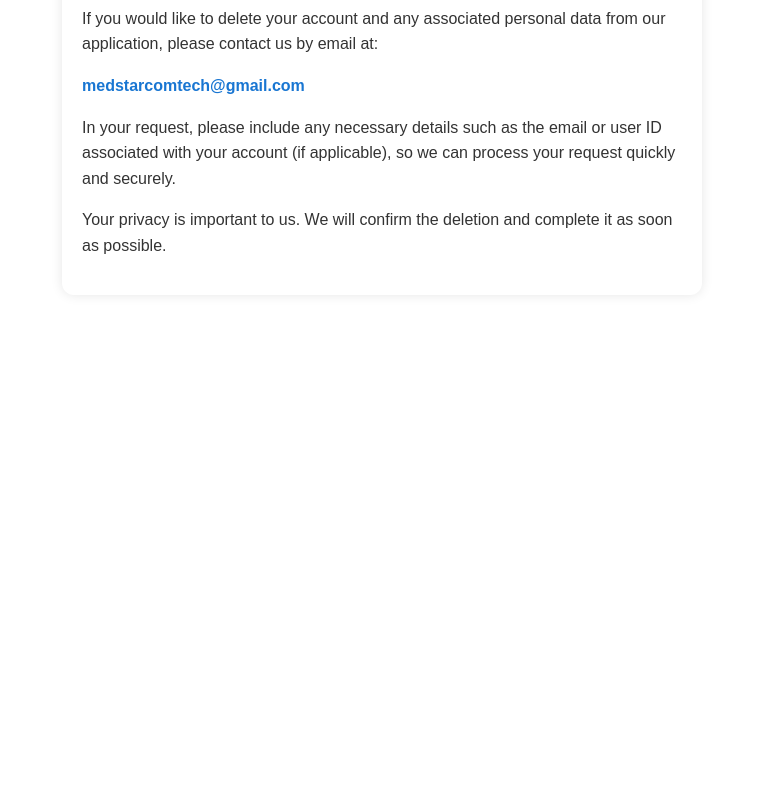
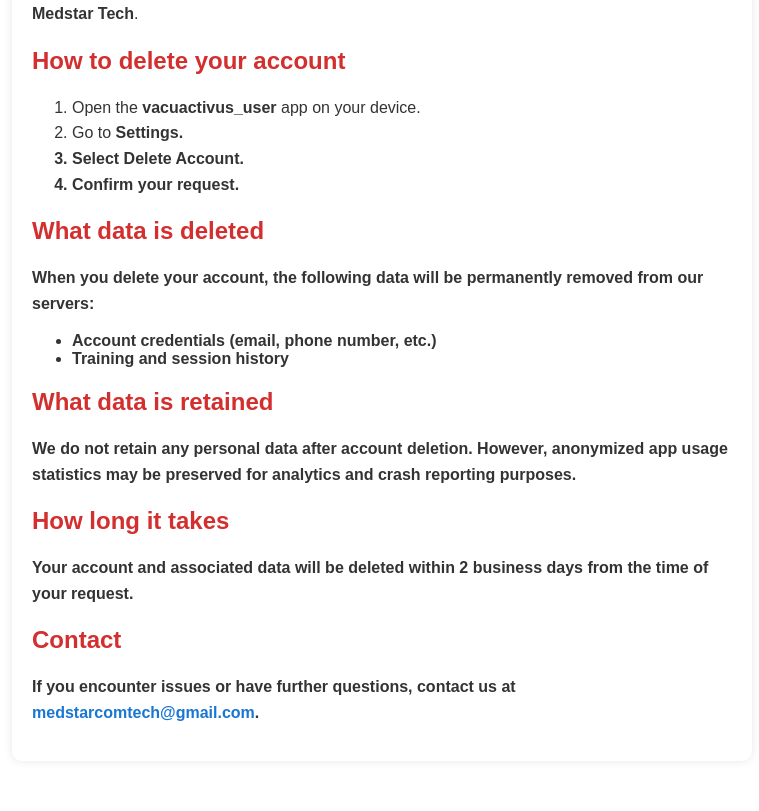
Before and after one commit to Medstartech/account-deletion-page, a plain HTML site: page index.html in a window 1280 px wide. Shown: the part 174-985 px from the top of the page, without its empty margins (258-1017 px from the left). Before the commit the page ends 800 px from the top, so only its background shows below. Drawn offline with Linux system fonts and the light colour scheme.

Commit message:
Update index.html

```diff
--- a/index.html
+++ b/index.html
@@ -1,25 +1,25 @@
 <!DOCTYPE html>
 <html lang="en">
 <head>
-  <meta charset="UTF-8">
-  <meta name="viewport" content="width=device-width, initial-scale=1">
-  <title>Account Deletion Request</title>
+  <meta charset="UTF-8" />
+  <meta name="viewport" content="width=device-width, initial-scale=1" />
+  <title>Account Deletion - vacuactivus_user</title>
   <style>
     body {
       font-family: sans-serif;
-      background-color: #f9f9f9;
+      background: #f9f9f9;
       color: #333;
-      max-width: 600px;
-      margin: 80px auto;
+      max-width: 700px;
+      margin: 50px auto;
       padding: 20px;
-      box-shadow: 0 0 12px rgba(0,0,0,0.1);
-      border-radius: 12px;
-      background: white;
+      background-color: white;
+      border-radius: 10px;
+      box-shadow: 0 0 10px rgba(0,0,0,0.1);
     }
-    h1 {
+    h1, h2 {
       color: #d32f2f;
     }
-    p {
+    ol, p {
       line-height: 1.6;
     }
     a {
@@ -30,15 +30,33 @@
 </head>
 <body>
 
-  <h1>Request Account Deletion</h1>
+  <h1>Account Deletion - vacuactivus_user</h1>
 
-  <p>If you would like to delete your account and any associated personal data from our application, please contact us by email at:</p>
+  <p>This page explains how to request account deletion for the <strong>vacuactivus_user</strong> app, developed by <strong>Medstar Tech</strong>.</p>
 
-  <p><strong><a href="mailto:medstarcomtech@gmail.com">medstarcomtech@gmail.com</a></strong></p>
+  <h2>How to delete your account</h2>
+  <ol>
+    <li>Open the <strong>vacuactivus_user</strong> app on your device.</li>
+    <li>Go to <strong>Settings.</li>
+    <li>Select <strong>Delete Account</strong>.</li>
+    <li>Confirm your request.</li>
+  </ol>
 
-  <p>In your request, please include any necessary details such as the email or user ID associated with your account (if applicable), so we can process your request quickly and securely.</p>
+  <h2>What data is deleted</h2>
+  <p>When you delete your account, the following data will be permanently removed from our servers:</p>
+  <ul>
+    <li>Account credentials (email, phone number, etc.)</li>
+    <li>Training and session history</li>
+  </ul>
 
-  <p>Your privacy is important to us. We will confirm the deletion and complete it as soon as possible.</p>
+  <h2>What data is retained</h2>
+  <p>We do not retain any personal data after account deletion. However, anonymized app usage statistics may be preserved for analytics and crash reporting purposes.</p>
+
+  <h2>How long it takes</h2>
+  <p>Your account and associated data will be deleted within <strong>2 business days</strong> from the time of your request.</p>
+
+  <h2>Contact</h2>
+  <p>If you encounter issues or have further questions, contact us at <a href="mailto:medstarcomtech@gmail.com">medstarcomtech@gmail.com</a>.</p>
 
 </body>
 </html>
```
